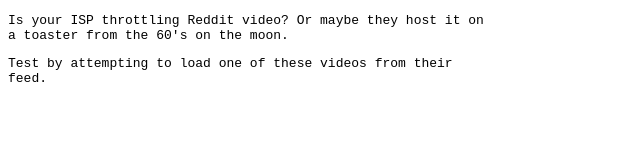
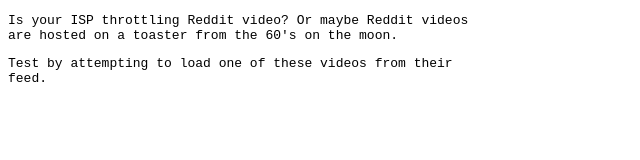
Before and after one commit to wh0/reddit-speed-test, a website: page public/index.html in a window 1280 px wide. Shown: the whole page, without its empty margins (0-640 px from the left). Drawn offline with Linux system fonts and the light colour scheme; no server answers.

Commit message:
improve intro text

```diff
--- a/public/index.html
+++ b/public/index.html
@@ -5,7 +5,7 @@
 <div class="intro">
   <p>
     Is your ISP throttling Reddit video?
-    Or maybe they host it on a toaster from the 60's on the moon.
+    Or maybe Reddit videos are hosted on a toaster from the 60's on the moon.
   </p>
   <p>
     Test by attempting to load one of these videos from their feed.
```
